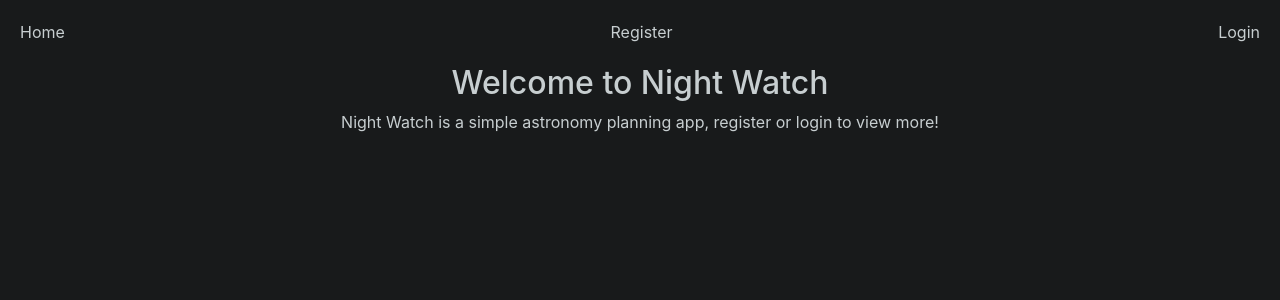
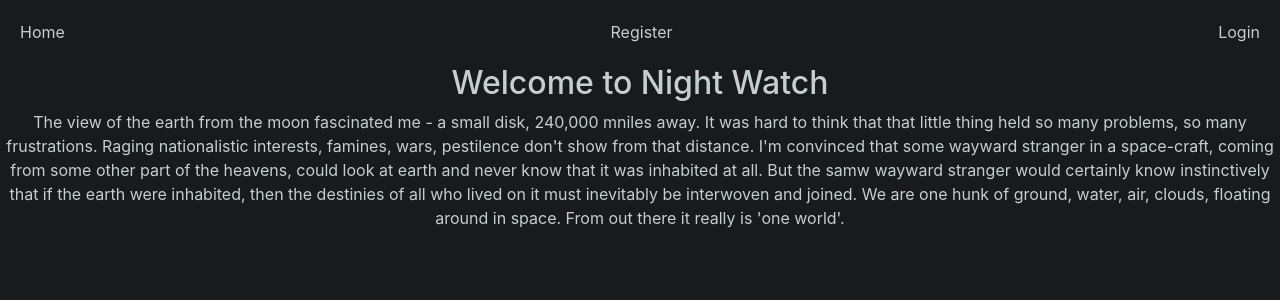
Before and after one commit to PatrickBoynton/night_watch, a React (Create React App) app in the folder frontend/static/: page /home in a window 1280 px wide. Shown: the top 300 px of the page. Built offline with nearby package versions, Linux system fonts and the light colour scheme; no server answers.

Commit message:
Added lorem text.

```diff
--- a/frontend/static/src/components/pages/Home.js
+++ b/frontend/static/src/components/pages/Home.js
@@ -1,14 +1,23 @@
 import {Component} from 'react';
 
-class Home extends Component{
+class Home extends Component {
     render() {
         return (
             <>
                 <h2>Welcome to Night Watch</h2>
-                <p>Night Watch is a simple astronomy planning app, register or login to view more!</p>
+                <p>The view of the earth from the moon fascinated me - a small disk, 240,000 mniles away. It was hard to
+                    think that that little thing held so many problems, so many frustrations. Raging nationalistic
+                    interests, famines, wars, pestilence don't show from that distance. I'm convinced that some wayward
+                    stranger in a space-craft, coming from some other part of the heavens, could look at earth and never
+                    know that it was inhabited at all. But the samw wayward stranger would certainly know instinctively
+                    that if the earth were inhabited, then the destinies of all who lived on it must inevitably be
+                    interwoven and joined. We are one hunk of ground, water, air, clouds, floating around in space. From
+                    out there it really is 'one world'.
+
+                </p>
             </>
         );
     }
 }
 
-export default Home
+export default Home;
```
